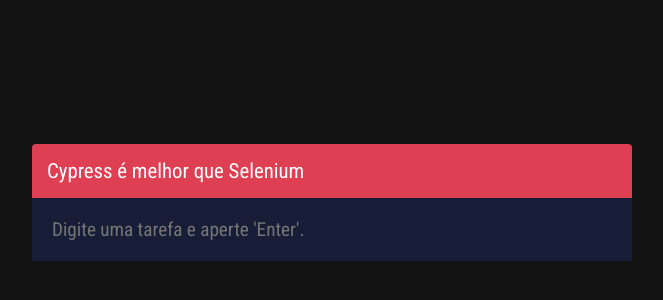
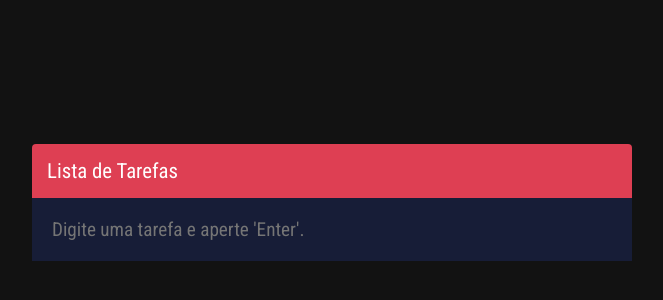
Before and after one commit to herziopinto/lista-de-tarefas, a plain HTML site: page index.html in a window 1280 px wide. Shown: the part 198-498 px from the top of the page, without its empty margins (308-971 px from the left). Drawn offline with Linux system fonts and the light colour scheme.

Commit message:
Colocando o título original 2.0

```diff
--- a/index.html
+++ b/index.html
@@ -9,7 +9,7 @@
 <body>
 
   <div class="todolist">
-    <header>Cypress é melhor que Selenium</header>
+    <header>Lista de Tarefas</header>
 
     <section class="wrapper-list">
       <ul id="list" class="list">
```
